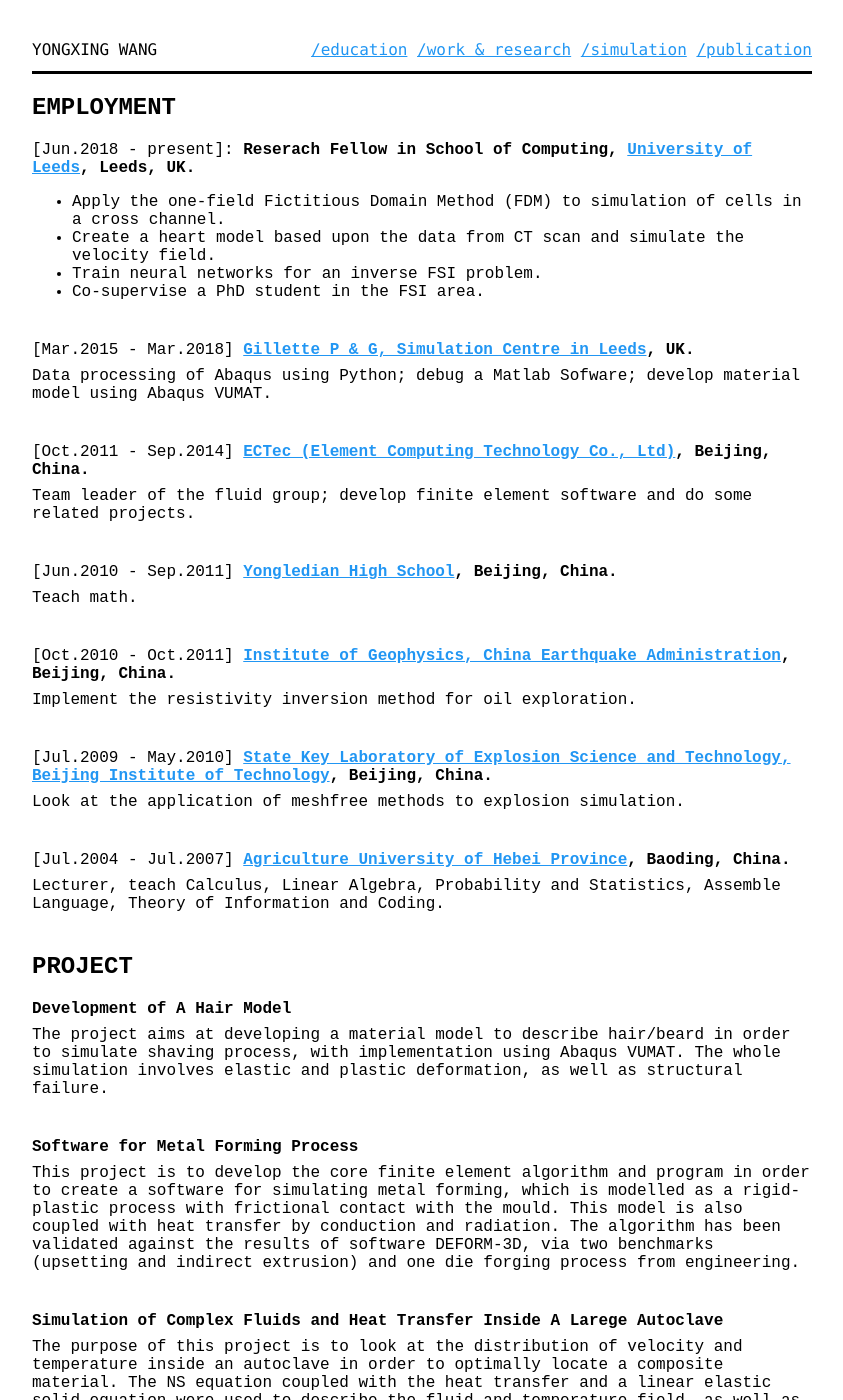
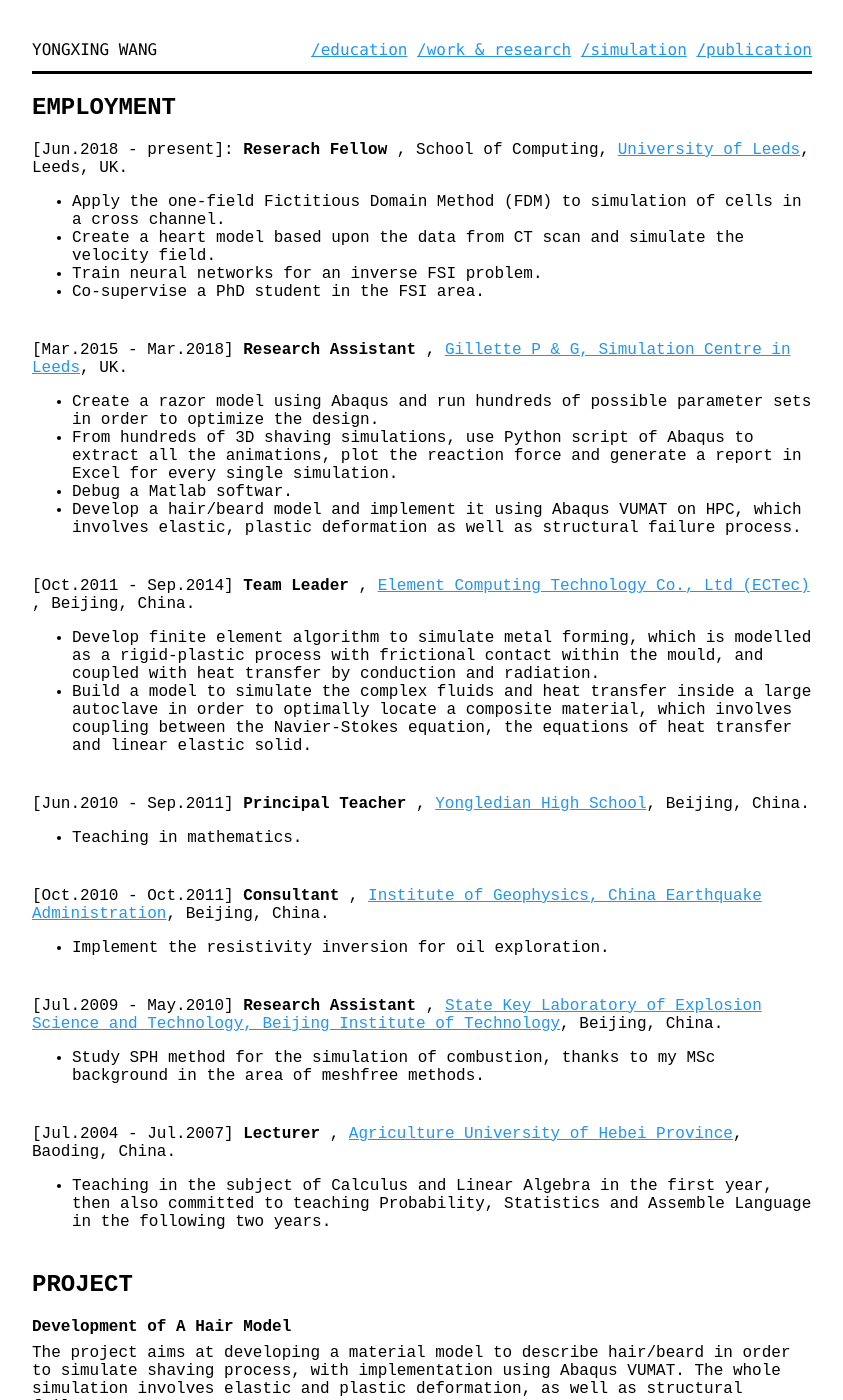
Before and after one commit to yongxingwang/yongxingwang.github.io, a Jekyll site: the page built from work.html, in a window 1280 px wide and 1400 px high. Shown: the whole window, without its empty margins (218-1061 px from the left). Built offline with Jekyll 4.4.1, drawn with Linux system fonts in a browser that asks for light colours.

Commit message:
Update work.html

```diff
--- a/work.html
+++ b/work.html
@@ -82,40 +82,49 @@ title: work
 
 
     <section id="clic">
-        <header>[Mar.2015 - Mar.2018] <strong> <a href="http://www.leeds.ac.uk/simcentre/" target="_blank"> Gillette P & G, Simulation Centre in Leeds</a>, UK. </strong> </header>
-        <p>
-            Data processing of Abaqus using Python; debug a Matlab Sofware; develop material model using Abaqus VUMAT.
-        </p>
+        <header>[Mar.2015 - Mar.2018] <strong> Research Assistant </strong>, <a href="http://www.leeds.ac.uk/simcentre/" target="_blank"> Gillette P & G, Simulation Centre in Leeds</a>, UK. </header>
+        <ul>
+            <li> Create a razor model using Abaqus and run hundreds of possible parameter sets in order to optimize the design. </li>
+            <li>  From hundreds of 3D shaving simulations, use Python script of Abaqus to extract all the animations, plot the reaction force and generate a report in Excel for every single simulation. </li>
+            <li > Debug a Matlab softwar. </li>
+            <li> Develop a hair/beard model and implement it using Abaqus VUMAT on HPC, which involves elastic, plastic deformation as well as structural failure process. </li>
+        </ul>
 	</section>
 
     <section id="archetipum">
-        <header>[Oct.2011 - Sep.2014] <strong> <a href="http://www.yuanjisuan.cn/" target="_blank">ECTec (Element Computing Technology Co., Ltd)</a>, Beijing, China.</strong> </header>
-        <p>
-            Team leader of the fluid group; develop finite element software and do some related projects.
-        </p></section>
+        <header>[Oct.2011 - Sep.2014] <strong> Team Leader </strong>, <a href="http://www.yuanjisuan.cn/" target="_blank"> Element Computing Technology Co., Ltd (ECTec) </a>, Beijing, China. </header>
+        <ul>
+            <li> Develop finite element algorithm to simulate metal forming, which is modelled as a rigid-plastic process with frictional contact within the mould, and coupled with heat transfer by conduction and radiation. </li>
+            <li>  Build a model to simulate the complex fluids and heat transfer inside a large autoclave in order to optimally locate a composite material, which involves coupling between the Navier-Stokes equation, the equations of heat transfer and linear elastic solid. </li>
+        </ul>
+   </section>
 
     <section id="archetipum">
-        <header>[Jun.2010 - Sep.2011] <strong><a href="http://www.yongzhong.net/" target="_blank"> Yongledian High School</a>, Beijing, China. </strong> </header>
-        <p>
-            Teach math.
-        </p></section>
+        <header>[Jun.2010 - Sep.2011] <strong> Principal Teacher </strong>, <a href="http://www.yongzhong.net/" target="_blank"> Yongledian High School</a>, Beijing, China. </header>
+        <ul>
+            <li> Teaching in mathematics. </li>
+        </ul>
+    </section>
 
     <section id="archetipum">
-        <header>[Oct.2010 - Oct.2011] <strong> <a href="http://www.cea-igp.ac.cn/en/" target="_blank">Institute of Geophysics, China Earthquake Administration</a>, Beijing, China.</strong> </header>
-        <p>
-            Implement the resistivity inversion method for oil exploration.
-        </p></section>
+        <header>[Oct.2010 - Oct.2011] <strong> Consultant </strong>, <a href="http://www.cea-igp.ac.cn/en/" target="_blank">Institute of Geophysics, China Earthquake Administration</a>, Beijing, China. </header>
+        <ul>
+            <li> Implement the resistivity inversion for oil exploration. </li>
+        </ul>
+    </section>
 
     <section id="archetipum">
-        <header>[Jul.2009 - May.2010] <strong> <a href="http://english.bit.edu.cn/Research/scientificResearch/95120.htm" target="_blank">State Key Laboratory of Explosion Science and Technology, Beijing Institute of Technology</a>, Beijing, China.</strong> </header>
-        <p>
-            Look at the application of meshfree methods to explosion simulation.
-        </p></section>
+        <header>[Jul.2009 - May.2010] <strong> Research Assistant </strong>, <a href="http://english.bit.edu.cn/Research/scientificResearch/95120.htm" target="_blank">State Key Laboratory of Explosion Science and Technology, Beijing Institute of Technology</a>, Beijing, China. </header>
+        <ul>
+            <li> Study SPH method for the simulation of combustion, thanks to my MSc background in the area of meshfree methods. </li>
+        </ul>
+    </section>
     <section id="archetipum">
-        <header>[Jul.2004 - Jul.2007] <strong> <a href="http://english.hebau.edu.cn/" target="_blank">Agriculture University of Hebei Province</a>, Baoding, China.</strong> </header>
-        <p>
-            Lecturer, teach Calculus, Linear Algebra, Probability and Statistics, Assemble Language, Theory of Information and Coding.
-        </p></section>
+        <header>[Jul.2004 - Jul.2007] <strong> Lecturer </strong> , <a href="http://english.hebau.edu.cn/" target="_blank">Agriculture University of Hebei Province</a>, Baoding, China. </header>
+        <ul>
+            <li> Teaching in the subject of Calculus and Linear Algebra in the first year, then also committed to teaching Probability, Statistics and Assemble Language in the following two years. </li>
+        </ul>
+    </section>
 
 </article>
 
```
Also changed, not shown: other parts of work.html (+1 -1 lines).
